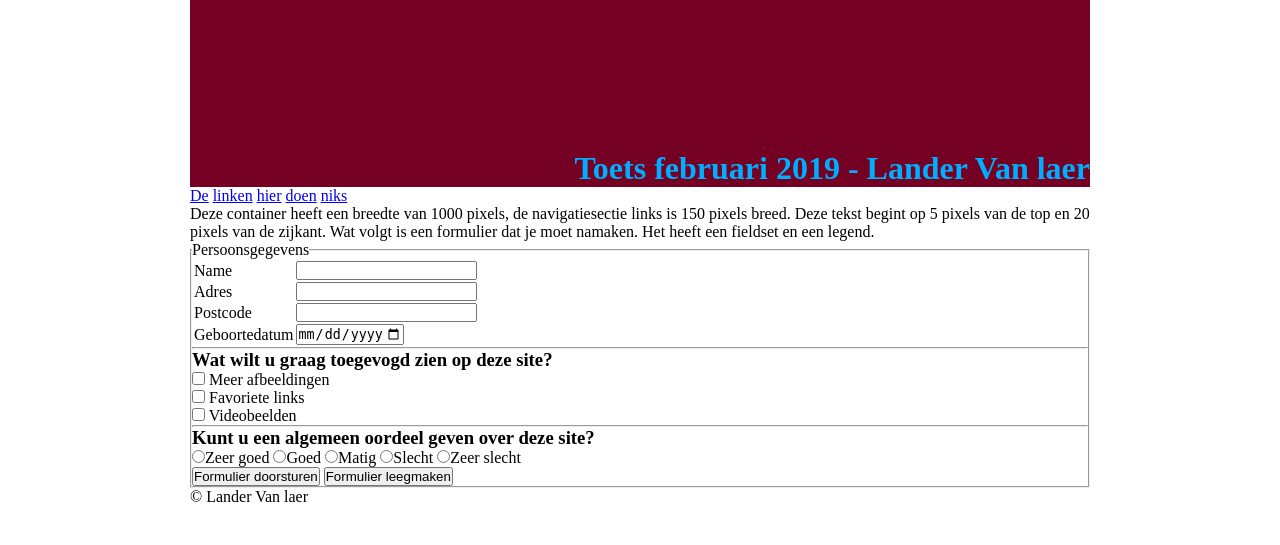
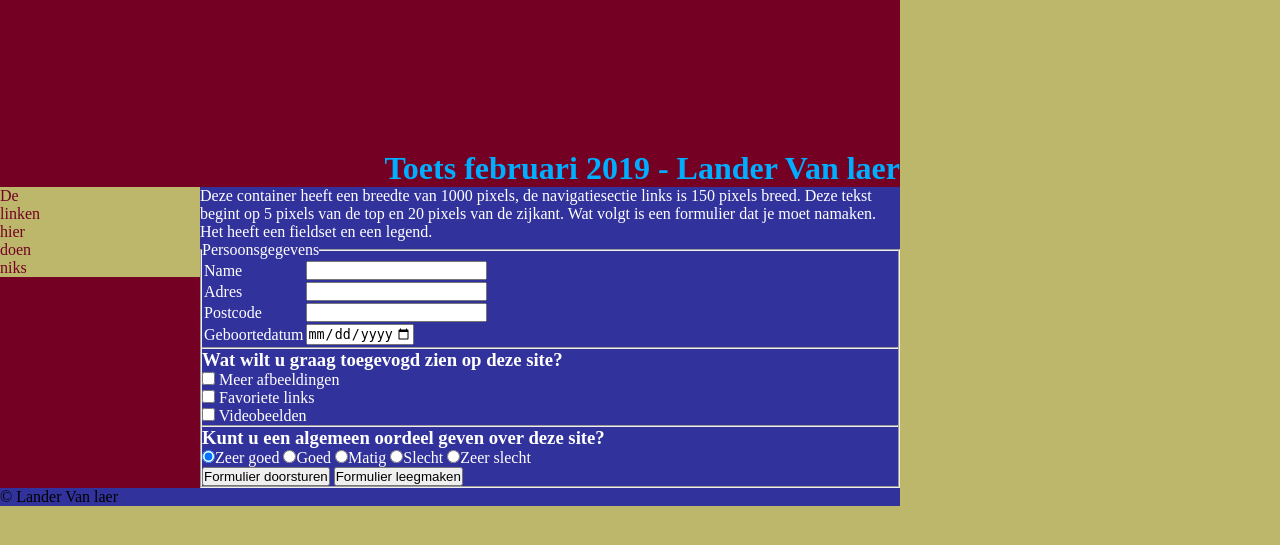
Before and after one commit to LanderVanlaer/Webdesign-6INF, a PHP site: page /assignments/JavaScript_1ste_les/oef4/index.html in a window 1280 px wide. Shown: the top 545 px of the page. Run offline with PHP 8.4, Linux system fonts and the light colour scheme.

Commit message:
afwerken oef4

```diff
--- a/assignments/JavaScript_1ste_les/oef4/index.html
+++ b/assignments/JavaScript_1ste_les/oef4/index.html
@@ -9,6 +9,7 @@
 </head>
 
 <body>
+    <div>
         <header>
             <h1>
                 Toets februari 2019 - Lander Van laer
@@ -16,11 +17,11 @@
         </header>
         <aside>
             <ul>
-            <il><a href="#">De</a></il>
-            <il><a href="#">linken</a></il>
-            <il><a href="#">hier</a></il>
-            <il><a href="#">doen</a></il>
-            <il><a href="#">niks</a></il>
+                <li><a href="#">De</a></li>
+                <li><a href="#">linken</a></li>
+                <li><a href="#">hier</a></li>
+                <li><a href="#">doen</a></li>
+                <li><a href="#">niks</a></li>
             </ul>
         </aside>
         <main>
@@ -44,7 +45,7 @@
                         </tr>
                         <tr>
                             <td>Postcode</td>
-                        <td><input type="text"></td>
+                            <td><input type="number" name="postalcode" id="postalcode"></td>
                         </tr>
                         <tr>
                             <td><label for="date">Geboortedatum</label></td>
@@ -60,11 +61,11 @@
                                 <label for="morePictures">Meer afbeeldingen</label>
                             </li>
                             <li>
-                            <input type="checkbox" name="morePictures" id="favfavoriteLinks">
+                                <input type="checkbox" name="favfavoriteLinks" id="favfavoriteLinks">
                                 <label for="favfavoriteLinks">Favoriete links</label>
                             </li>
                             <li>
-                            <input type="checkbox" name="morePictures" id="video">
+                                <input type="checkbox" name="video" id="video">
                                 <label for="video">Videobeelden</label>
                             </li>
                         </ul>
@@ -72,7 +73,7 @@
                     <hr>
                     <section>
                         <h3>Kunt u een algemeen oordeel geven over deze site?</h3>
-                    <input type="radio" name="judgement" value="5" id="5"><label for="5">Zeer goed</label>
+                        <input type="radio" name="judgement" value="5" id="5" checked><label for="5">Zeer goed</label>
                         <input type="radio" name="judgement" value="4" id="4"><label for="4">Goed</label>
                         <input type="radio" name="judgement" value="3" id="3"><label for="3">Matig</label>
                         <input type="radio" name="judgement" value="2" id="2"><label for="2">Slecht</label>
@@ -88,6 +89,9 @@
         <footer>
             &copy; Lander Van laer
         </footer>
+    </div>
+    <article>
+    </article>
     <script src="script.js"></script>
 </body>
 
--- a/assignments/JavaScript_1ste_les/oef4/script.js
+++ b/assignments/JavaScript_1ste_les/oef4/script.js
@@ -0,0 +1,23 @@
+document.querySelectorAll('form input').forEach(e => e.addEventListener('input', () => {
+    let stars = "";
+    for (let i = 0; i < Number(form.judgement.value); i++) {
+        stars += "★";
+    }
+    for (let i = 0; i < 5 - Number(form.judgement.value); i++) {
+        stars += "☆";
+    }
+
+
+    document.querySelector('article').innerText = `Formulier
+Naam: ${form.name.value}
+Adres: ${form.adres.value}
+Postcode: ${form.postalcode.value}
+Geboorte datum: ${form.date.value}
+
+Meer afbeeldingen: ${form.morePictures.checked ? "★" : "☆"}
+Favoriete links: ${form.favfavoriteLinks.checked ? "★" : "☆"}
+Video's: ${form.video.checked ? "★" : "☆"}
+
+${stars}
+`
+}))
--- a/assignments/JavaScript_1ste_les/oef4/style.css
+++ b/assignments/JavaScript_1ste_les/oef4/style.css
@@ -4,19 +4,66 @@
     box-sizing: border-box;
 }
 
-body {
+body>div {
     width: 900px;
-    margin: 0 auto;
+    background-color: #740023;
 }
 
 header {
     text-align: right;
     padding-top: 150px;
     position: relative;
-    background-color: #740023;
     color: #00aeff;
 }
+
+aside,
+body {
+    background: darkkhaki;
+}
+
+aside>ul>li>a,
+aside>ul>li>a:visited,
+aside>ul>li>a:active {
+    color: #740023;
+    text-decoration: none;
+}
+
+main {
+    background-color: rgb(50, 50, 156);
+    color: white;
+}
+
+
+
 
 ul>li {
     list-style: none;
 }
+
+aside,
+main {
+    float: left;
+    display: block;
+}
+
+aside {
+    width: 200px;
+}
+
+main {
+    width: 700px;
+}
+
+footer {
+    clear: left;
+    background-color: rgb(50, 50, 156);
+}
+
+article {
+    position: fixed;
+    top: 0px;
+    right: 0px;
+    background-color: white;
+    font-family: monospace;
+    font-size: large;
+}
```
Lines whose indentation alone changed are shown as unchanged.
